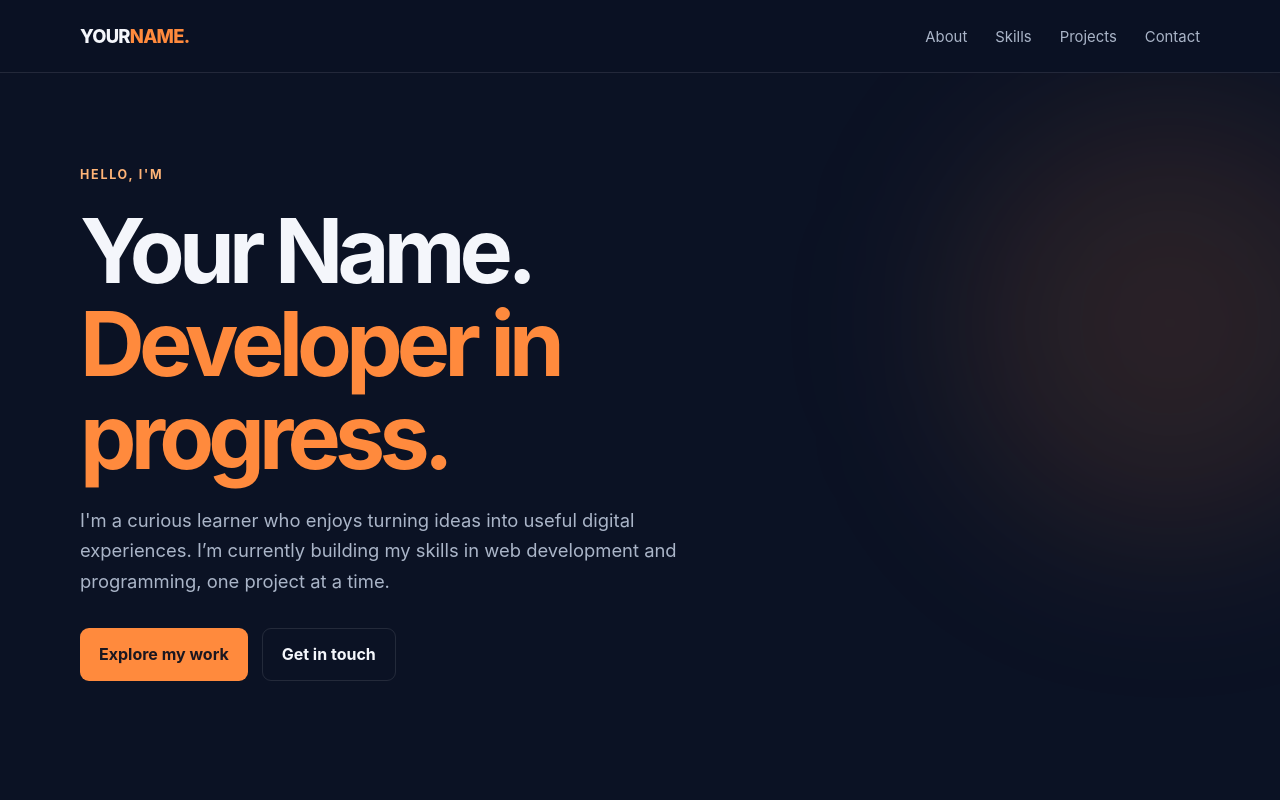
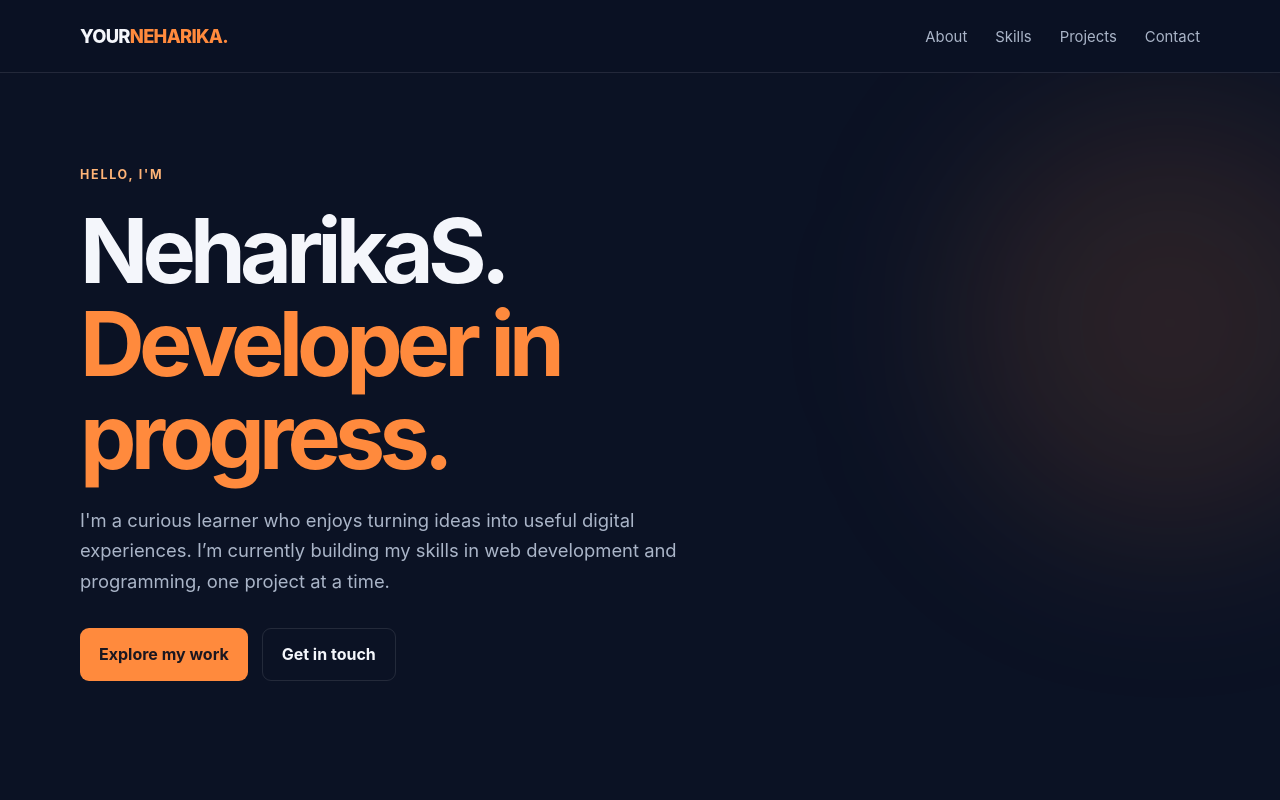
Before and after one commit to NeharikaSCodes/my_portfolio1, a plain HTML site: page index.html in a window 1280 px wide. Shown: the top 800 px of the page. Drawn offline with Linux system fonts and the light colour scheme.

Commit message:
Add files via upload

```diff
--- a/index.html
+++ b/index.html
@@ -121,7 +121,7 @@
 <body>
   <header class="site-header">
     <nav class="nav container" aria-label="Main navigation">
-      <a class="logo" href="#home">YOUR<span>NAME.</span></a>
+      <a class="logo" href="#home">YOUR<span>NEHARIKA.</span></a>
       <button class="menu-toggle" id="menuToggle" aria-expanded="false" aria-controls="navLinks" aria-label="Open navigation menu">☰</button>
       <ul class="nav-links" id="navLinks">
         <li><a href="#about">About</a></li>
@@ -137,7 +137,7 @@
       <div class="container">
         <div class="hero-content">
           <div class="eyebrow">Hello, I'm</div>
-          <h1>Your Name.<br><span>Developer in progress.</span></h1>
+          <h1>NeharikaS.<br><span>Developer in progress.</span></h1>
           <p>I'm a curious learner who enjoys turning ideas into useful digital experiences. I’m currently building my skills in web development and programming, one project at a time.</p>
           <div class="actions">
             <a class="btn btn-primary" href="#projects">Explore my work</a>
@@ -240,7 +240,7 @@
   </main>
 
   <footer>
-    <div class="container">© <span id="year"></span> Your Name. Built with HTML & CSS.</div>
+    <div class="container">© <span id="year"></span> Neharika S. Built with HTML & CSS.</div>
   </footer>
 
   <script>
```
